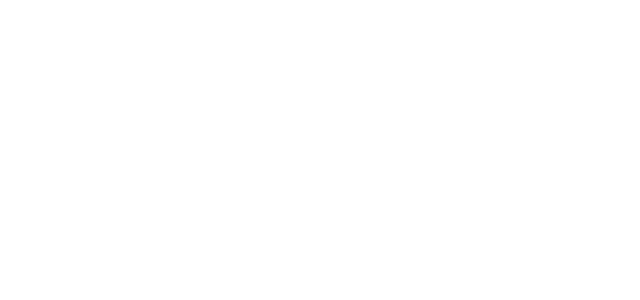
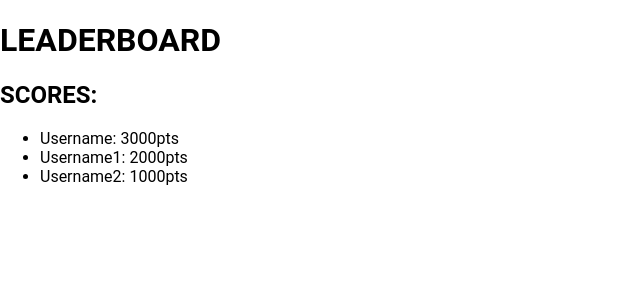
Before and after one commit to DrProfDavis/shootem-up-showdown, a React (Create React App) app in the folder client/: page /leaderboard in a window 1280 px wide. Before the commit this address had no page. Shown: the top 300 px of the page, without its empty margins (0-640 px from the left). Built offline with nearby package versions, Linux system fonts and the light colour scheme.

Commit message:
added leaderboard page

```diff
--- a/client/src/App.js
+++ b/client/src/App.js
@@ -5,6 +5,7 @@ import Game from './pages/Game';
 import Signup from './pages/Signup';
 import Login from './pages/Login';
 import Home from './pages/Home';
+import Leaderboard from './pages/Leaderboard';
 
 import {
   ApolloClient,
@@ -61,6 +62,10 @@ const App = () => {
                 path="/signup"
                 element={<Signup />}
               />
+              <Route
+                path="/leaderboard"
+                element={<Leaderboard />}
+              />
           </Routes>
         </Router>
 
--- a/client/src/pages/Home.js
+++ b/client/src/pages/Home.js
@@ -6,13 +6,16 @@ const Home = () => {
 
   return (
     <main>
-      <h1>THIS IS THE HOMEPAGE</h1>
+      <h1>HOMEPAGE</h1>
       <button><Link to="/login">LOG IN</Link></button>
 
       <br></br>
       <br></br>
 
       <button><Link to="/signup">SIGN UP</Link></button>
+      <br></br>
+      <br></br>
+      <button><Link to="/leaderboard">LEADERBOARD</Link></button>
     </main>
   );
 };
--- /dev/null
+++ b/client/src/pages/Leaderboard.js
@@ -0,0 +1,20 @@
+import React from 'react';
+
+import { Link } from 'react-router-dom';
+
+const Home = () => {
+
+  return (
+    <main>
+      <h1>LEADERBOARD</h1>
+      <h2>SCORES: </h2>
+      <ul>
+        <li>Username: 3000pts</li>
+        <li>Username1: 2000pts</li>
+        <li>Username2: 1000pts</li>
+      </ul>
+    </main>
+  );
+};
+
+export default Home;
```
